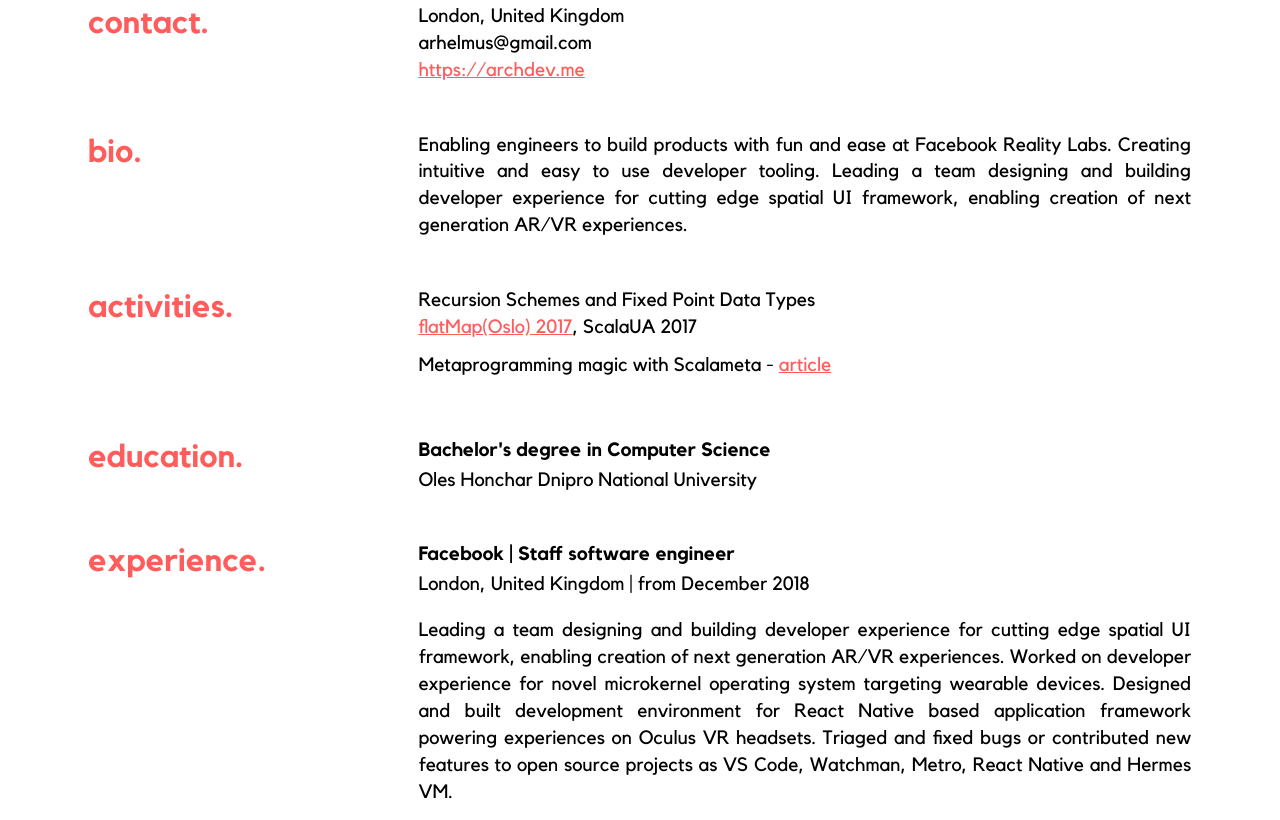
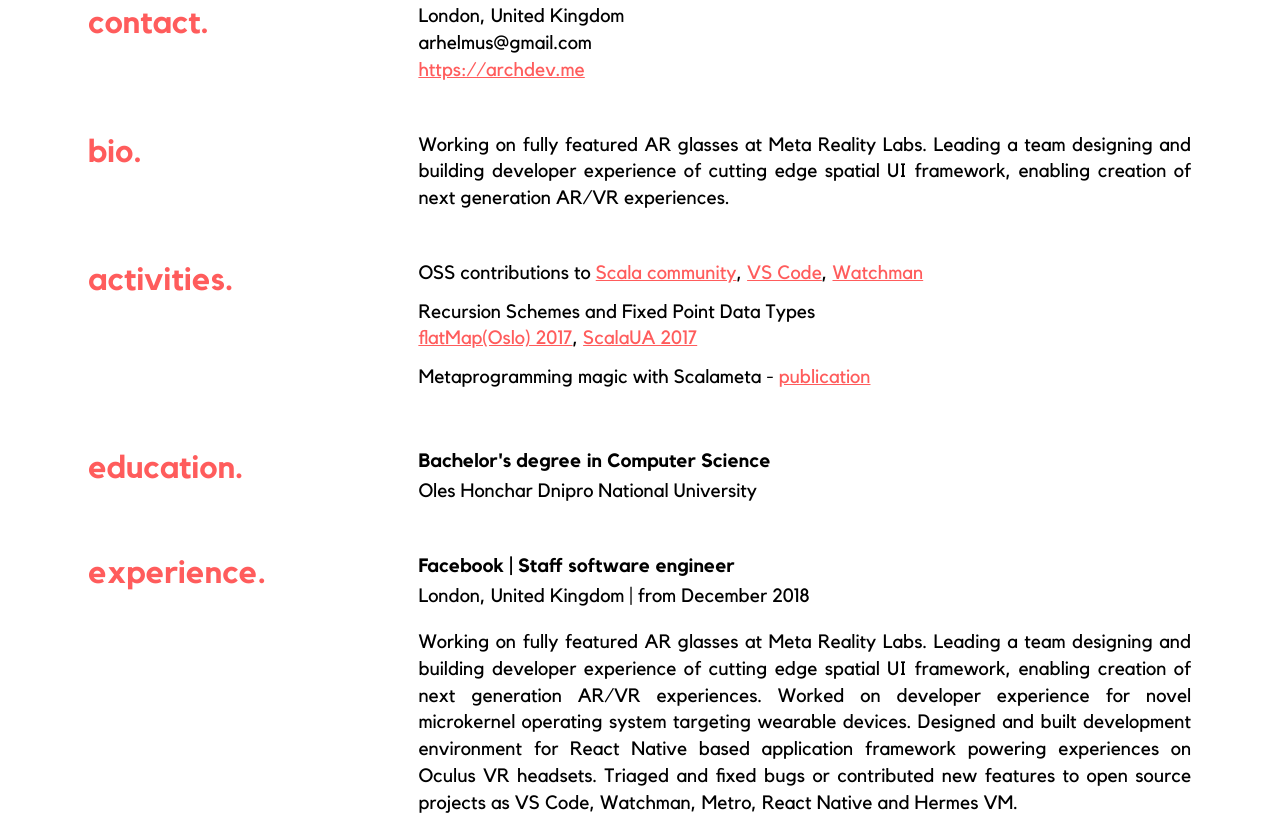
Before and after one commit to arhelmus/cv, a plain HTML site: page index.html in a window 1280 px wide. Shown: the part 469-1289 px from the top of the page. Drawn offline with nearby package versions, Linux system fonts and the light colour scheme.

Commit message:
updated cv

```diff
--- a/index.html
+++ b/index.html
@@ -42,9 +42,8 @@
         </div>
         <div class="cv-perk-value">
           <span>
-            Enabling engineers to build products with fun and ease at Facebook Reality Labs.
-            Creating intuitive and easy to use developer tooling.
-            Leading a team designing and building developer experience for cutting edge spatial UI framework,
+            Working on fully featured AR glasses at Meta Reality Labs.
+            Leading a team designing and building developer experience of cutting edge spatial UI framework,
             enabling creation of next generation AR/VR experiences.
           </span>
         </div>
@@ -57,13 +56,17 @@
           <span>
             <ul>
               <li>
+                OSS contributions to <a href="https://github.com/arhelmus/akka-http-rest" target="_blank">Scala community</a>, <a href="https://github.com/microsoft/vscode/pull/102704" target="_blank">VS Code</a>, <a href="https://github.com/facebook/watchman/pull/878" target="_blank">Watchman</a>
+              </li>
+              <li>
                 Recursion Schemes and Fixed Point Data Types<br /><a href="https://2017.flatmap.no/talks/kushka/"
-                  target="_blank">flatMap(Oslo) 2017</a>, ScalaUA 2017
+                  target="_blank">flatMap(Oslo) 2017</a>, <a href="https://www.youtube.com/watch?v=-RBVmvf1Ubk&list=PL-RBtv_a80i4m437Dloyy1DckoJ3tYV6I&index=8"
+                  target="_blank">ScalaUA 2017</a>
               </li>
               <li>
                 Metaprogramming magic with Scalameta - <a
                   href="https://medium.com/@Arhelmus/metaprogramming-magic-with-scalameta-67e849ab490e"
-                  target="_blank">article</a>
+                  target="_blank">publication</a>
               </li>
             </ul>
           </span>
@@ -89,7 +92,8 @@
             <b>Facebook | Staff software engineer</b>
             London, United Kingdom | from December 2018
             <p>
-              Leading a team designing and building developer experience for cutting edge spatial UI framework,
+              Working on fully featured AR glasses at Meta Reality Labs.
+              Leading a team designing and building developer experience of cutting edge spatial UI framework,
               enabling creation of next generation AR/VR experiences. Worked on developer experience for novel
               microkernel operating system targeting wearable devices. Designed and built development environment for
               React Native based application framework powering experiences on Oculus VR headsets.
```
Also changed, not shown: 2 other files.
